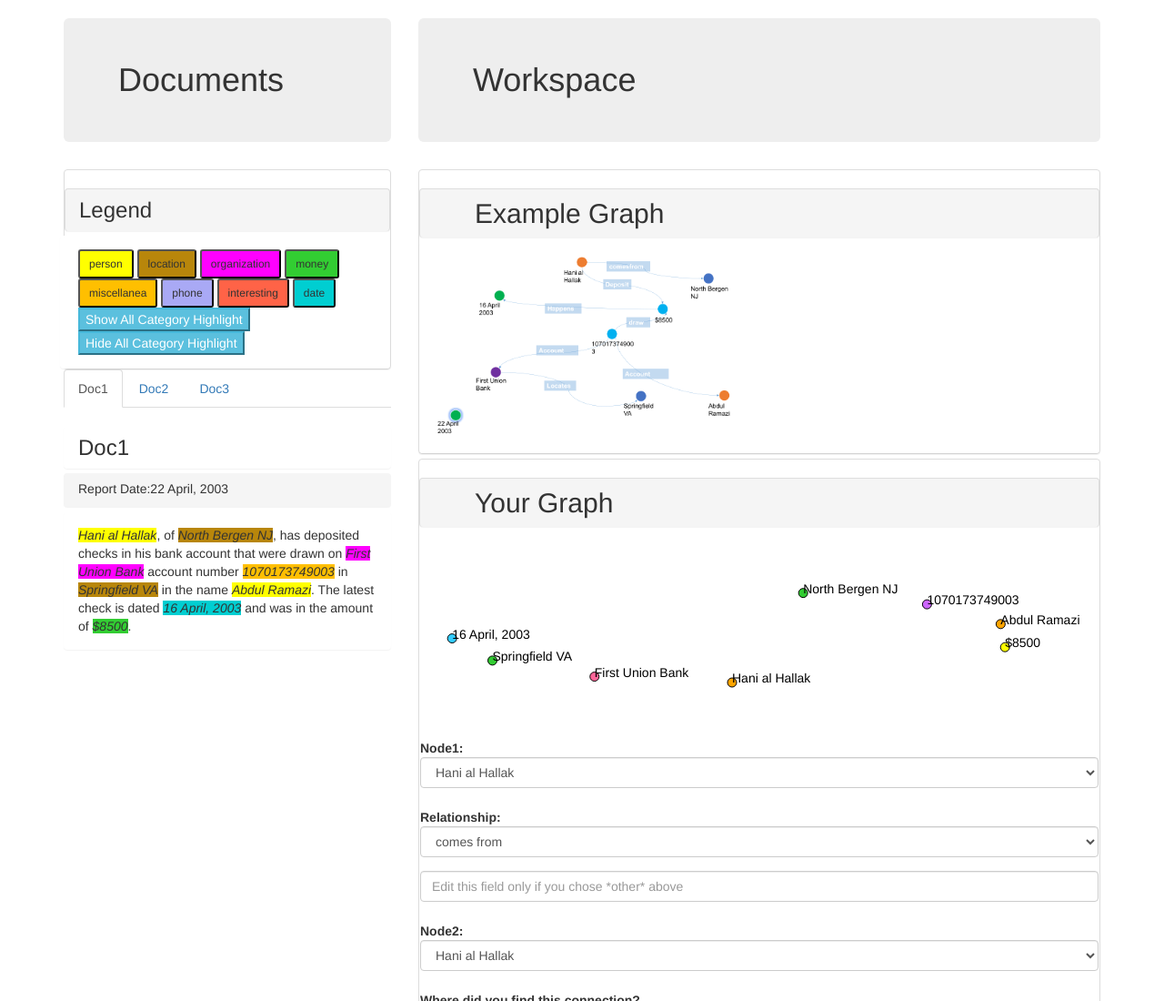
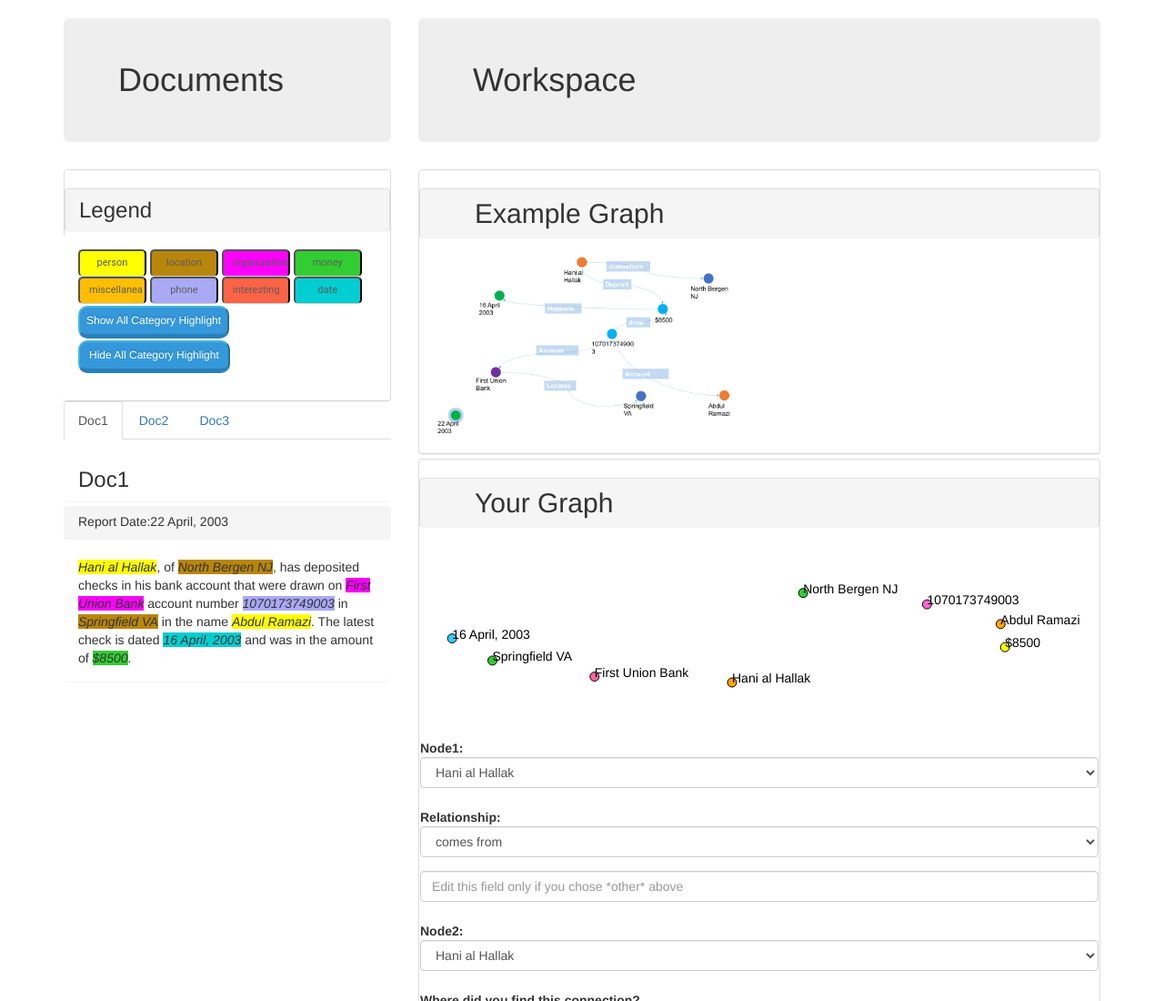
Before and after one commit to SkyLearnsToCode/ContextSlice1, a plain HTML site: page step3.html in a window 1280 px wide. Shown: the top 1100 px of the page at 91% size. Drawn offline with nearby package versions, Linux system fonts and the light colour scheme.

Commit message:
Changed the textarea layout, as well as layout of buttons in step 3 legend

```diff
--- a/colormap.js
+++ b/colormap.js
@@ -1,10 +1,11 @@
 $(document).ready(function(){
-  $('person').css({"background-color":"orange"});
-  $('location').css({"background-color":"green"});
+  $('person').css({"background-color":"green"});
+  $('location').css({"background-color":"brown"});
   $('organization').css({"background-color":"pink"});
   $('money').css({"background-color":"yellow"});
   $('miscellanea').css({"background-color":"purple"});
   $('phone').css({"background-color":"gray"});
   $('interesting').css({"background-color":"red"});
   $('date').css({"background-color":"blue"});
+  $('nuId').css({"background-color":"purple"});
 });
--- a/colors.css
+++ b/colors.css
@@ -37,6 +37,53 @@
 .unused{
 	background-color: #FF0000;
 }
+
+.btn-sm{
+	white-space:nowrap;
+	top: 0px;
+	border-radius: 5px;
+  	position: relative;
+  	font-family: 'Roboto', sans-serif;
+  	width: 75px;
+  	height: 30px;
+  	cursor: pointer;
+  	transition: 0.1s all ease;
+  	font-size : 11px;
+  	font-weight: 400;
+  	color: #5c5c5c;  /*777*/
+  	border-bottom: 1.5px solid #ccc;
+  	box-shadow: 0px 0px 0px 0px #e6e6e6;
+
+}
+
+
+#show{
+	position: relative;
+	padding: 6px 7px;  /*20px*/
+	margin: 2px 10px 2px 0px;
+	float: left;
+	border-radius: 10px;
+	font-family: 'Helvetica', cursive;
+	font-size: 12px;
+	color: #FFF;
+	background-color: #3498DB;
+	border-bottom: 5px solid #2980B9;
+	text-shadow: 0px -2px #2980B9;
+}
+
+#hide{
+	position: relative;
+	padding: 6px 10px;   /*23*/
+	margin: 0px 10px 10px 0px;
+	float: left;
+	border-radius: 10px;
+	font-family: 'Helvetica', cursive;
+	font-size: 12px;
+	color: #FFF;
+	background-color: #3498DB;
+	border-bottom: 5px solid #2980B9;
+	text-shadow: 0px -2px #2980B9;
+}
 .submit{
 	float: right;
 }
--- a/highlight.js
+++ b/highlight.js
@@ -7,8 +7,8 @@ var colorMap = {
 	phone : "#A9A9F5",
 	interesting : "#FF6347",
 	date : "#00CED1",
-	other : "#4B0082",
-	unused : "#FF0000"
+	nuId: "#4B0082",
+	unused : "#3333FF"
 }
 
 function cancelCurrent(event){
@@ -89,7 +89,7 @@ function addCategory(event){
 	if(add && cateName!=""){
 		$("#catGroup").append($('<button/>', {
 	        text: cateName,
-	        class: "btn btn-sm legend "+cateName
+	        class: "btn btn-sm legend"+cateName
     	}))
 	}
 	$("input#newCat").val("");
@@ -121,7 +121,7 @@ $("button._ALL").click(function(){
 })
 
 $("p").delegate(".entity","dblclick", cancelCurrent);
-$("div").delegate(".legend","click", addNewCat);
-$("#addCate").on("click",addCategory);
+$("div").delegate(".legend","click", addNewCat); //adds the categories present
+$("#addCate").on("click",addCategory); //on click adds new category!
 $("#finish").on("click",goBack);
 $("li").delegate(".category","click",toggleCat)
--- a/main.css
+++ b/main.css
@@ -4,4 +4,9 @@
 
 textarea{
 	/*border: 0pt;*/
+	height: 150px;
+	width: 420px;
 }
+#nuId{
+	background-color: "#4B0082";
+}
--- a/step3.html
+++ b/step3.html
@@ -31,10 +31,10 @@
 								<button class="btn-sm category phone">phone</button>
 								<button class="btn-sm category interesting">interesting</button>
 								<button class="btn-sm category date">date</button>
-							</li>
+							 </li>
 							<li>
-								<button class="btn-info _SHOW _ALL">Show All Category Highlight</button>
-								<button class="btn-info _HIDE _ALL">Hide All Category Highlight</button>
+								<button id="show" class="btn-info _SHOW _ALL">Show All Category Highlight</button>
+								<button id="hide" class="btn-info _HIDE _ALL">Hide All Category Highlight</button>
 							</li>
 						</ul>
 					</div>
@@ -47,7 +47,7 @@
 							<div id = "doc1" class="tab-pane fade in active">
 							<h3 class="panel panel-heading">Doc1</h3>
 							<h5 class="panel panel-footer">Report Date:22 April, 2003</h5>
-							<p class="panel panel-body"><em id="person" class="person">Hani al Hallak</em>, of <em id="location" class="location">North Bergen NJ</em>, has deposited checks in his bank account that were drawn on <em id="organization" class="organization">First Union Bank</em> account number <em id="miscellanea" class="miscellanea">1070173749003</em> in <em id="location" class="location">Springfield VA</em> in the name <em id="person" class="person">Abdul Ramazi</em>. The latest check is dated <em id="date" class="date">16 April, 2003</em> and was in the amount of <em id="money" class="money">$8500</em>.</p>
+							<p class="panel panel-body"><em id="person" class="person">Hani al Hallak</em>, of <em id="location" class="location">North Bergen NJ</em>, has deposited checks in his bank account that were drawn on <em id="organization" class="organization">First Union Bank</em> account number <em id="phone" class="phone">1070173749003</em> in <em id="location" class="location">Springfield VA</em> in the name <em id="person" class="person">Abdul Ramazi</em>. The latest check is dated <em id="date" class="date">16 April, 2003</em> and was in the amount of <em id="money" class="money">$8500</em>.</p>
 							</div>
 							<div id = "doc2" class="tab-pane fade">
 							<h3 class="panel panel-heading">Doc2</h3>
```
Also changed, not shown: step1.html (+2 -2 lines), 1 other file.
